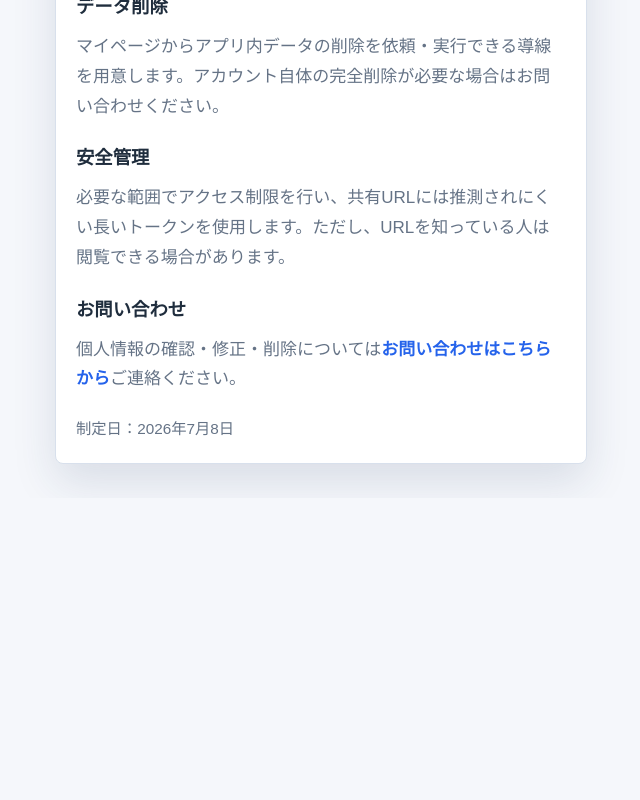
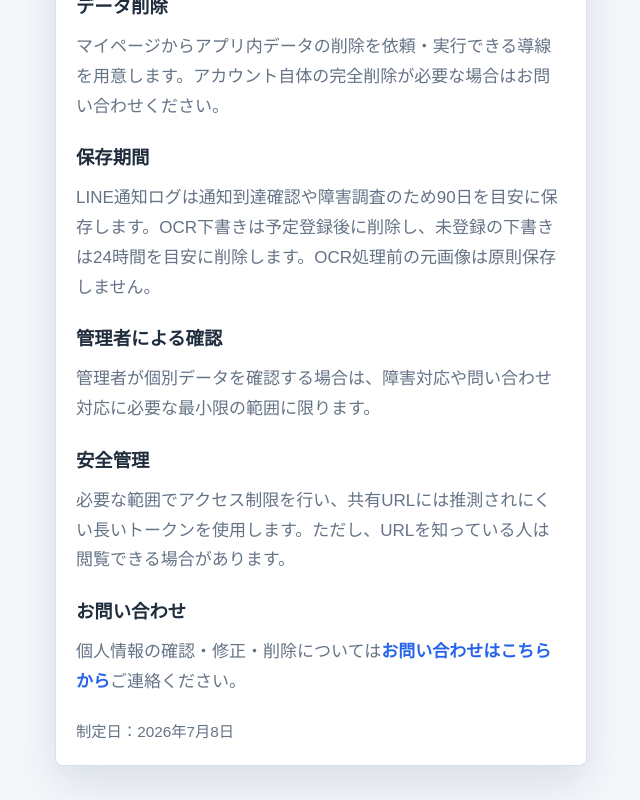
Before and after one commit to blink324/clinic-escort-app, a Next.js app: page /privacy in a window 1280 px wide. Shown: the part 900-1700 px from the top of the page, without its empty margins (319-959 px from the left). Before the commit the page ends 1398 px from the top, so only its background shows below. Built offline with nearby package versions, Linux system fonts and the light colour scheme.

Commit message:
Document data retention policy

```diff
--- a/app/privacy/page.tsx
+++ b/app/privacy/page.tsx
@@ -30,6 +30,14 @@ export default function PrivacyPage() {
         <p>
           マイページからアプリ内データの削除を依頼・実行できる導線を用意します。アカウント自体の完全削除が必要な場合はお問い合わせください。
         </p>
+        <h2>保存期間</h2>
+        <p>
+          LINE通知ログは通知到達確認や障害調査のため90日を目安に保存します。OCR下書きは予定登録後に削除し、未登録の下書きは24時間を目安に削除します。OCR処理前の元画像は原則保存しません。
+        </p>
+        <h2>管理者による確認</h2>
+        <p>
+          管理者が個別データを確認する場合は、障害対応や問い合わせ対応に必要な最小限の範囲に限ります。
+        </p>
         <h2>安全管理</h2>
         <p>
           必要な範囲でアクセス制限を行い、共有URLには推測されにくい長いトークンを使用します。ただし、URLを知っている人は閲覧できる場合があります。
```
Also changed, not shown: work/ethics-review-checklist.md (+9 -5 lines).
